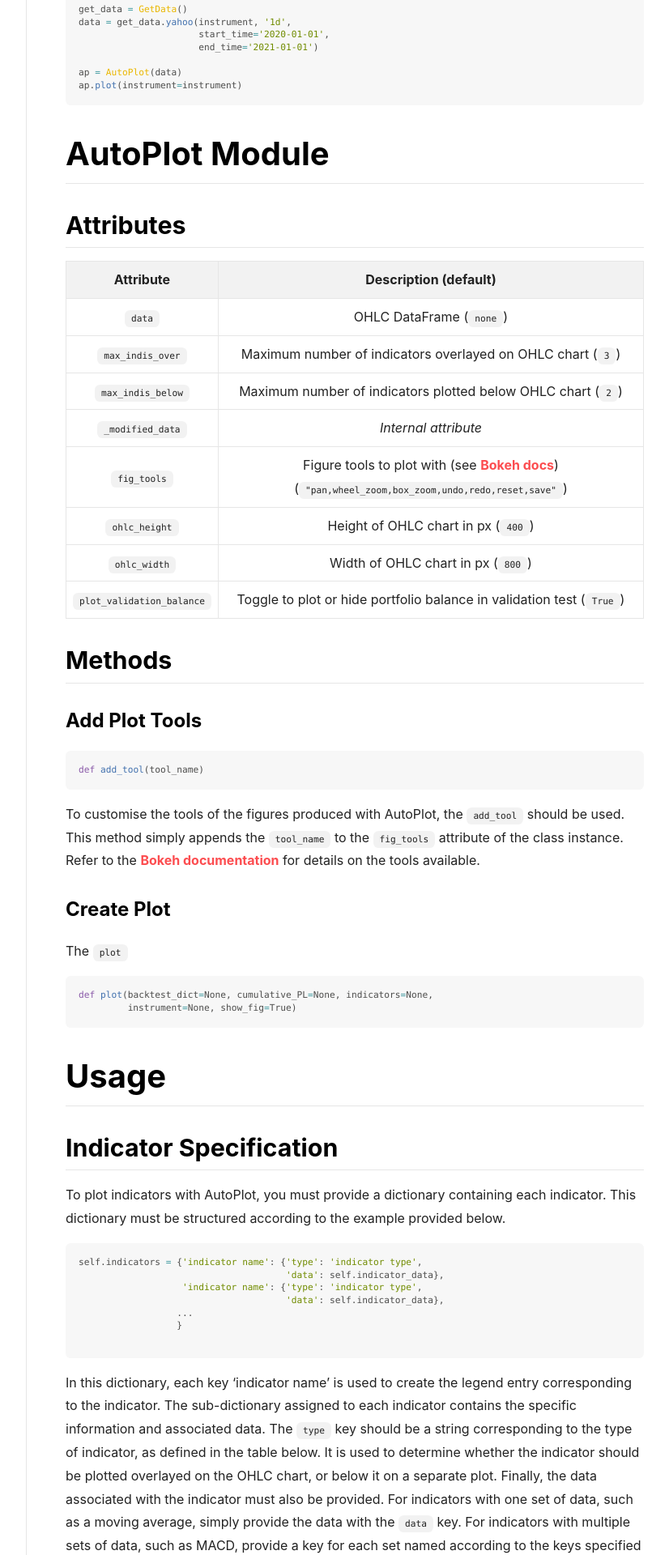
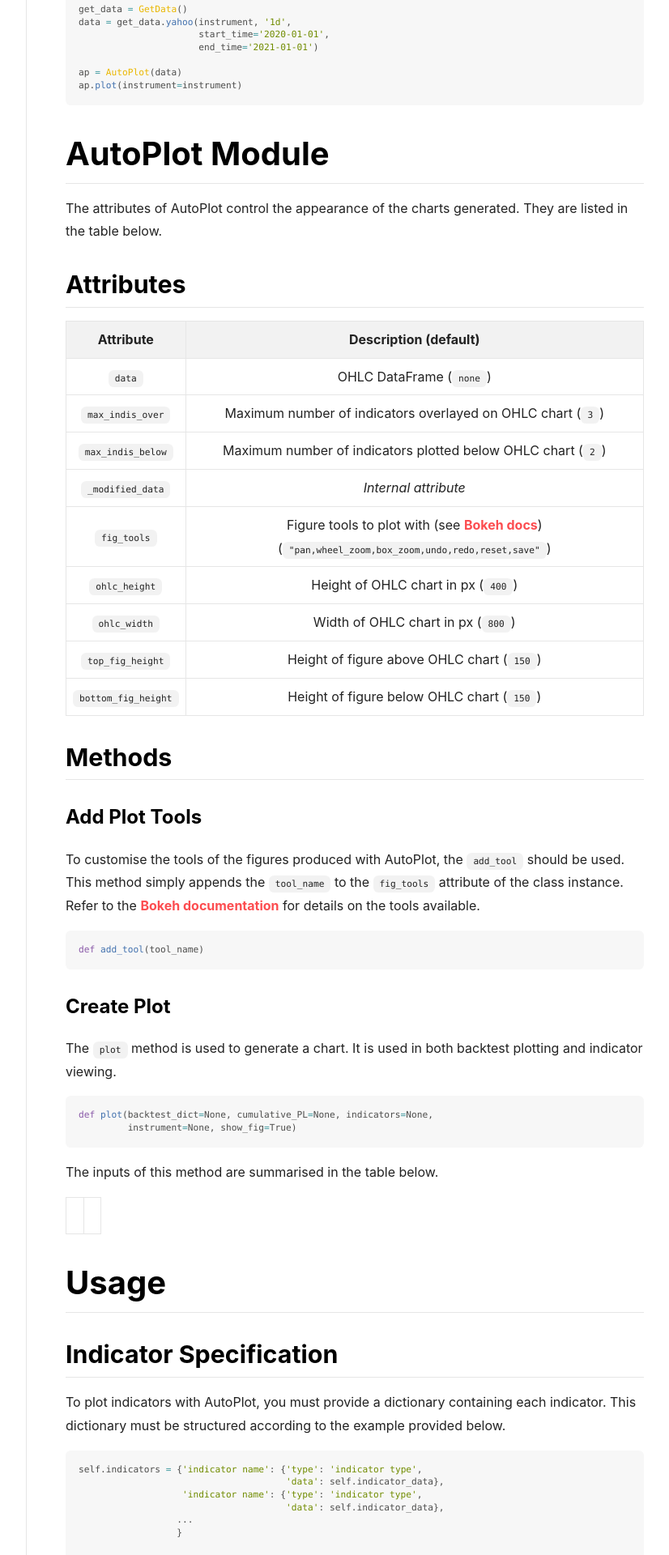
Before and after one commit to kieran-mackle/AutoTrader, a Jekyll site: the page built from content/_documentation/1.3-autoplot.md, in a window 1280 px wide. Shown: the part 614-2534 px from the top of the page at 81% size, without its empty margins (217-1043 px from the left). Built offline with Jekyll 4.4.1, drawn with Linux system fonts in a browser that asks for light colours; nearby versions of some CDN libraries.

Commit message:
docs: add tools method

````diff
--- a/content/_documentation/1.3-autoplot.md
+++ b/content/_documentation/1.3-autoplot.md
@@ -33,6 +33,8 @@
 
 
 # AutoPlot Module
+The attributes of AutoPlot control the appearance of the charts generated. They are listed in the table below.
+
 ## Attributes
 
 | Attribute     | Description  (default)                         |
@@ -44,30 +46,35 @@
 |`fig_tools`| Figure tools to plot with (see [Bokeh docs](https://docs.bokeh.org/en/latest/docs/user_guide/tools.html)) (`"pan,wheel_zoom,box_zoom,undo,redo,reset,save"`)|
 |`ohlc_height`| Height of OHLC chart in px (`400`) |
 |`ohlc_width`| Width of OHLC chart in px (`800`) |
-|`plot_validation_balance`| Toggle to plot or hide portfolio balance in validation test (`True`) |
+|`top_fig_height`|Height of figure above OHLC chart (`150`) |
+|`bottom_fig_height`|Height of figure below OHLC chart (`150`) |
+
+
 
 ## Methods
-
 ### Add Plot Tools
+To customise the tools of the figures produced with AutoPlot, the `add_tool`
+should be used. This method simply appends the `tool_name` to the `fig_tools`
+attribute of the class instance. Refer to the
+[Bokeh documentation](https://docs.bokeh.org/en/latest/docs/user_guide/tools.html) for details on the tools available.
 
 ```py
 def add_tool(tool_name)
 ```
 
-To customise the tools of the figures produced with AutoPlot, the `add_tool`
-should be used. This method simply appends the `tool_name` to the `fig_tools`
-attribute of the class instance. Refer to the
-[Bokeh documentation](https://docs.bokeh.org/en/latest/docs/user_guide/tools.html) for details on the tools available.
 
 ### Create Plot
 
-The `plot`
+The `plot` method is used to generate a chart. It is used in both backtest plotting and indicator viewing.
 
 ```py
 def plot(backtest_dict=None, cumulative_PL=None, indicators=None,
          instrument=None, show_fig=True)
 ```
 
+The inputs of this method are summarised in the table below.
+
+|||
 
 
 
````
